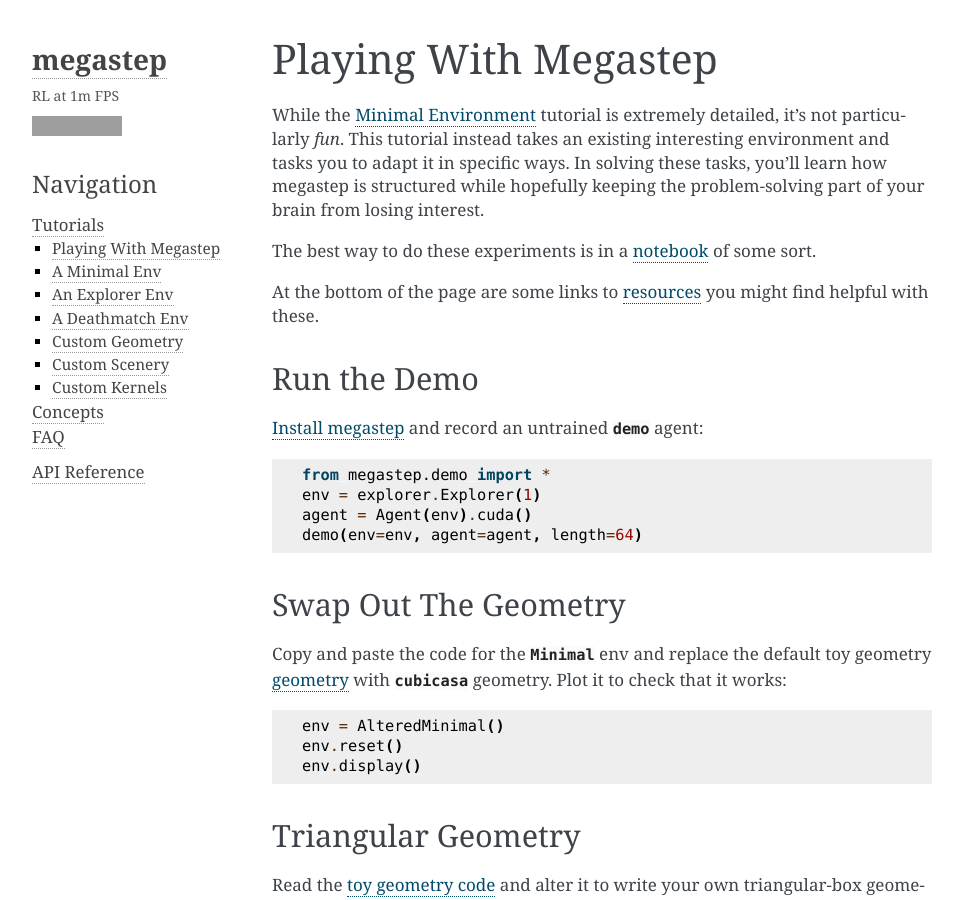
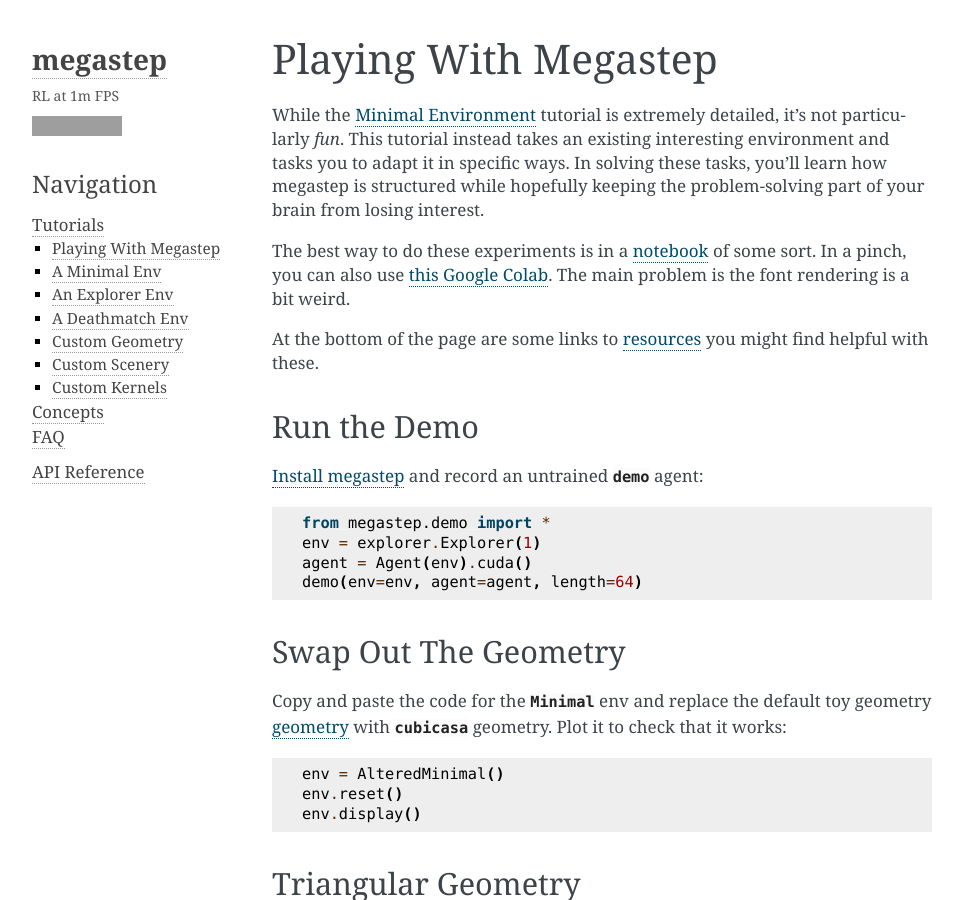
Before and after one commit to andyljones/megastep, a Sphinx documentation site: the page built from docs/tutorials/playing.rst, in a window 1280 px wide and 900 px high. Shown: the whole window, without its empty margins (148-1111 px from the left). Built offline with Sphinx 7.4.7, drawn with Linux system fonts in a browser that asks for light colours; some of the changed text lies outside the part shown; grey boxes are pictures that could not be loaded.

Commit message:
Adds colab links

```diff
--- a/docs/tutorials/minimal-env/index.rst
+++ b/docs/tutorials/minimal-env/index.rst
@@ -26,6 +26,9 @@
 It'd a good idea to open yourself a `Jupyter notebook <https://jupyter.org/install>`_ or `colab
 <https://colab.research.google.com/>`_ and copy-paste the code as you go, experimenting with anything you don't quite
 understand.
+
+In a pinch, you can also `try things out in this Google Colab <https://colab.research.google.com/drive/16X2fgapozFAgnkDCS1o-UzR7Gcg6vIrg?usp=sharing>`_.
+The main problem is the font rendering is a bit weird.
 
 Once you've got your notebook up and running, the first thing to do is to :ref:`install megastep <install>`,
 and the extra demo dependencies, which should be as simple as running ::
--- a/docs/tutorials/playing.rst
+++ b/docs/tutorials/playing.rst
@@ -8,7 +8,9 @@
 these tasks, you'll learn how megastep is structured while hopefully keeping the problem-solving part of your brain
 from losing interest.
 
-The best way to do these experiments is in a `notebook <https://jupyter.org/>`_ of some sort.
+The best way to do these experiments is in a `notebook <https://jupyter.org/>`_ of some sort. In a pinch, you can
+also use `this Google Colab <https://colab.research.google.com/drive/16X2fgapozFAgnkDCS1o-UzR7Gcg6vIrg?usp=sharing>`_.
+The main problem is the font rendering is a bit weird.
 
 At the bottom of the page are some links to :ref:`resources <playing-resources>` you might find helpful with these.
 
```
Also changed, not shown: other parts of docs/tutorials/playing.rst (+2 -0 lines).
